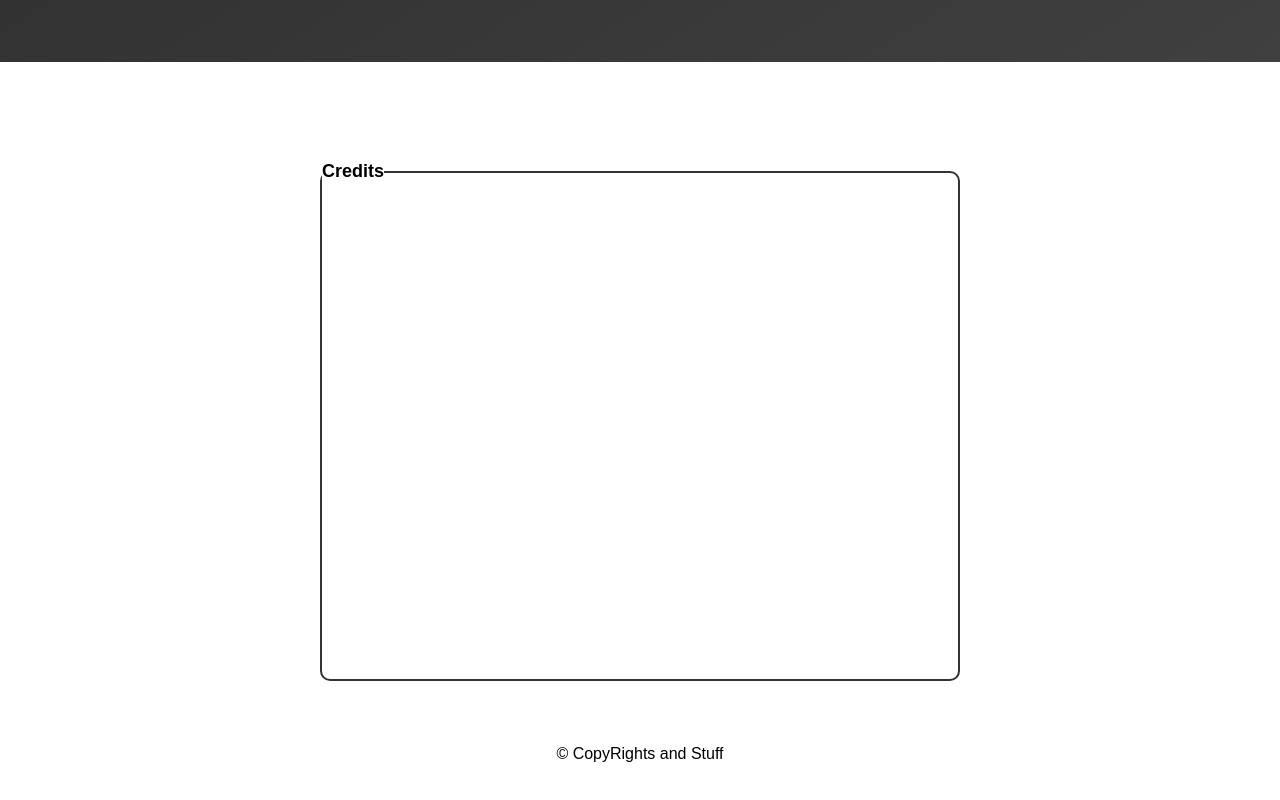
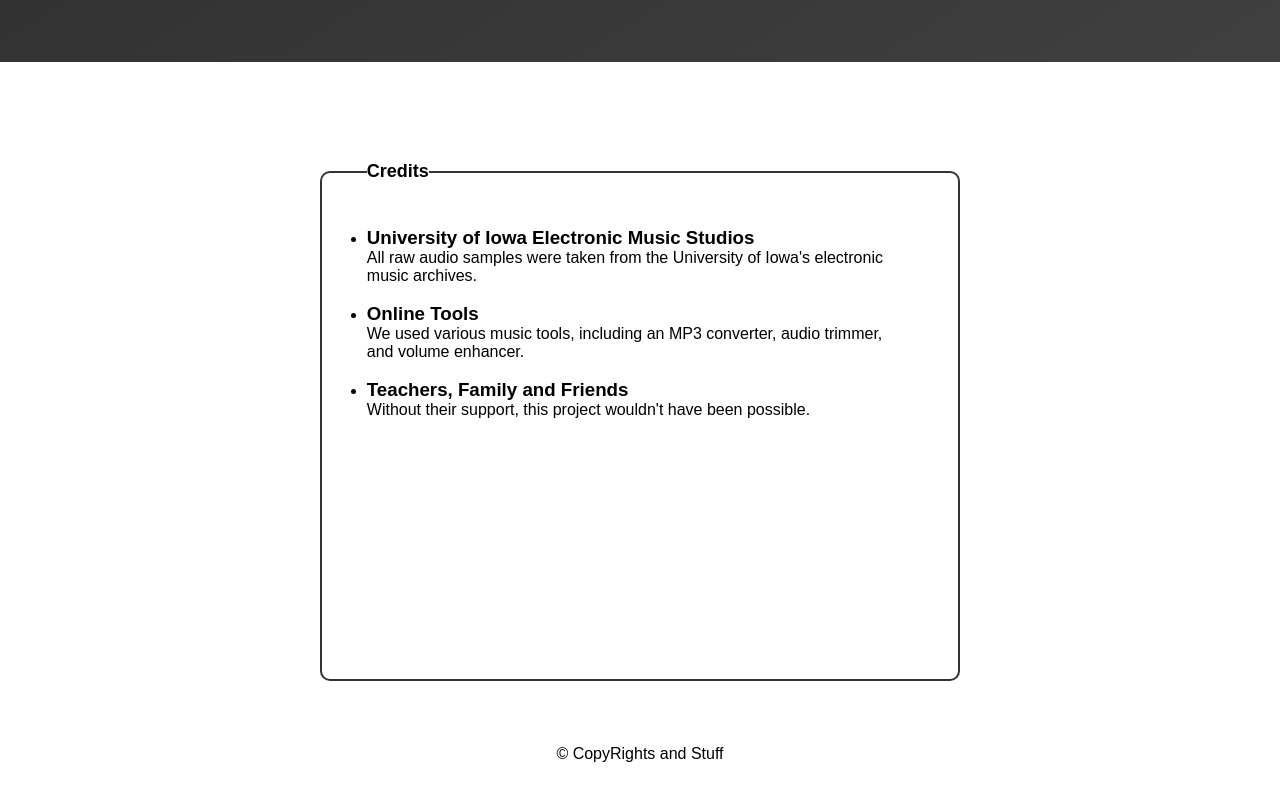
Before and after one commit to acgovardhan/MyPiano, a plain HTML site: page index.html in a window 1280 px wide. Shown: the part 2398-3198 px from the top of the page. Drawn offline with Linux system fonts and the light colour scheme.

Commit message:
credits added

```diff
--- a/index.html
+++ b/index.html
@@ -147,6 +147,24 @@
     <div id="credits-div">
       <fieldset id="credits-field">
         <legend style="font-size: large; font-weight: bold;">Credits</legend>
+        <ul>
+          <li>
+            <h3>University of Iowa Electronic Music Studios</h3>
+            <p>All raw audio samples were taken from the University of Iowa's electronic music archives.</p>
+          </li>
+          <br>
+          <li>
+            <h3>Online Tools</h3>
+            <p>We used various music tools, including an MP3 converter, audio trimmer, and volume enhancer.</p>
+          </li>
+          <br>
+
+          <li>
+            <h3>Teachers, Family and Friends</h3>
+            <p>Without their support, this project wouldn't have been possible.</p></li>
+          </li>
+        </ul>
+
       </fieldset>
     <div id="copyright">&copy; CopyRights and Stuff</div>
     </div>
--- a/input.css
+++ b/input.css
@@ -322,7 +322,9 @@ font-size: large;
 #credits-field{
   width: 50%;
   height: 65%;
+  font-family: sans-serif;
   border: 2px solid hsl(0, 0%, 20%);
   border-radius: 10px;
   margin-bottom: 5%;
+  padding: 3.5%;
 }
```
